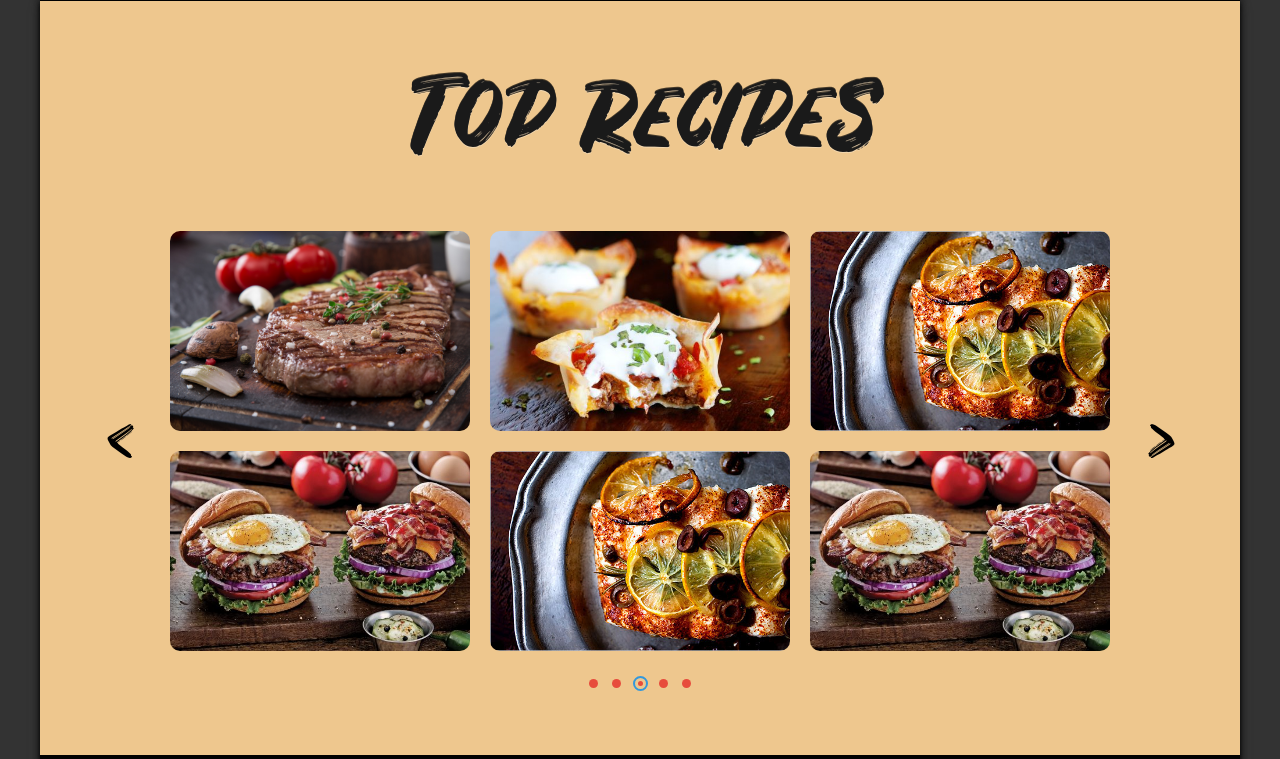
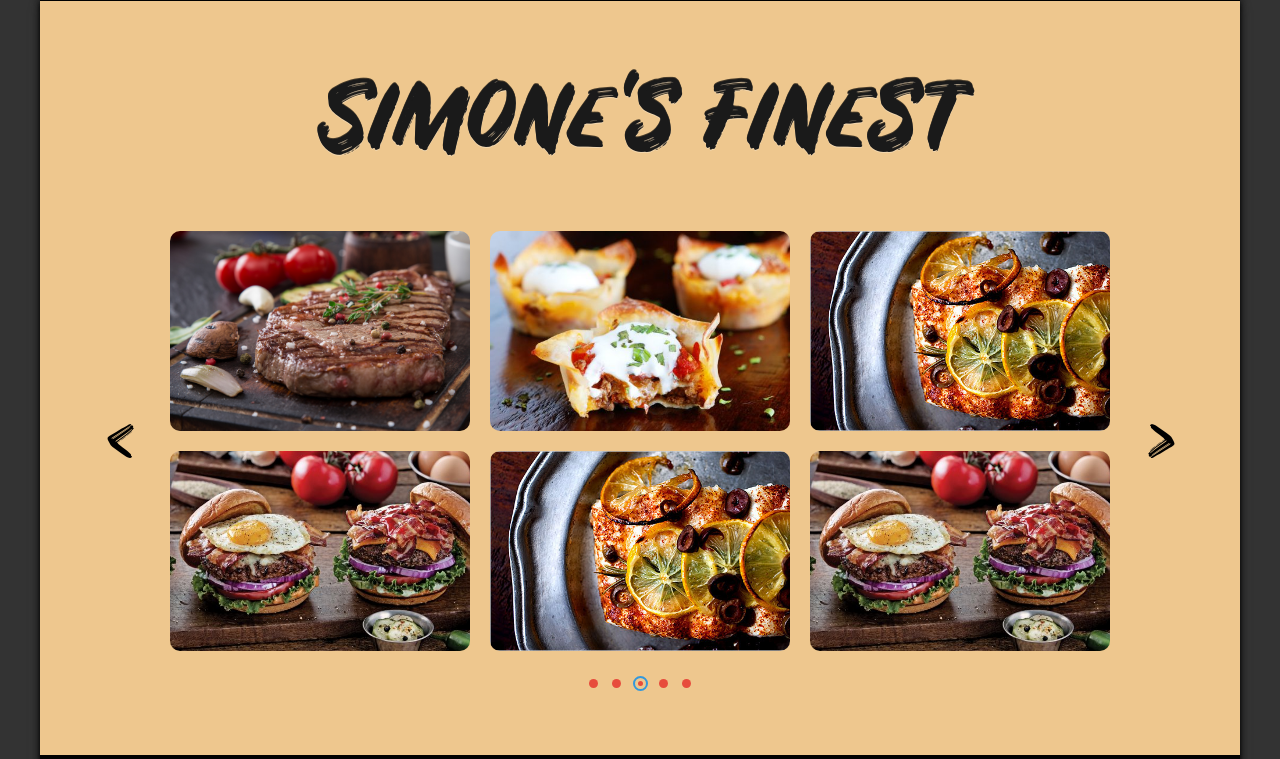
Before and after one commit to NathanielDaniels/cookbook-project, a PHP site: page / in a window 1280 px wide. Shown: the part 1212-1971 px from the top of the page. Run offline with PHP 8.4, Linux system fonts and the light colour scheme; style sheets or scripts are compiled from the project's sources; some libraries are stand-ins or nearby versions; some web fonts are replaced.

Commit message:
added an option for top recipe section title.

```diff
--- a/CSS/styles.scss
+++ b/CSS/styles.scss
@@ -375,10 +375,13 @@ body {
             right: 3px;
             bottom: 3px;
             background: #e74c3c;
+            // background: hsl(3, 60, 25);
+
             border-radius: 50%;
           }
           &.active {
             border: 2px solid #3498db;
+            // border: 2px solid whitesmoke;
           }
         }
       }
--- a/index.html
+++ b/index.html
@@ -50,7 +50,8 @@
 
       <section class="recipes-container" id="top-recipes" >
         <div class="recipes-title">
-          <h1 class="top-recipes-title">Top Recipes</h1>
+          <!-- <h1 class="top-recipes-title">Top Recipes</h1> -->
+          <h1 class="top-recipes-title">Simone's Finest</h1>
         </div>
         <div class="recipe-arrows" id="arrows">
           <!-- Next and previous buttons -->
```
Also changed, not shown: 1 other file.
